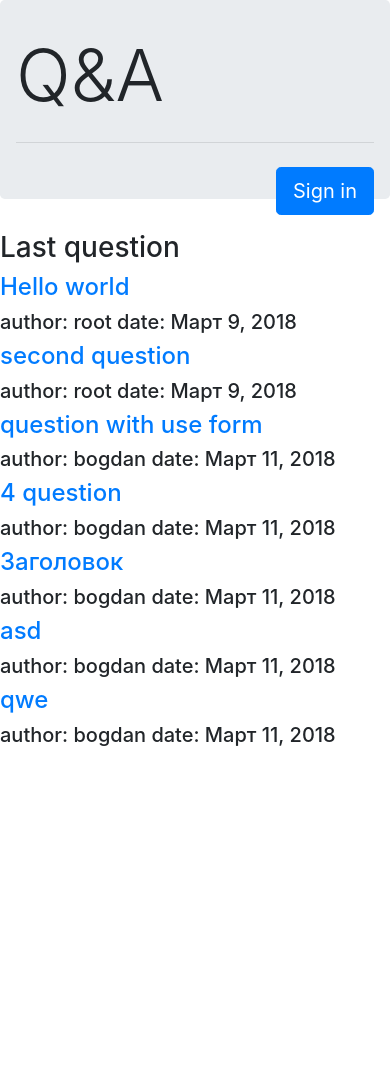
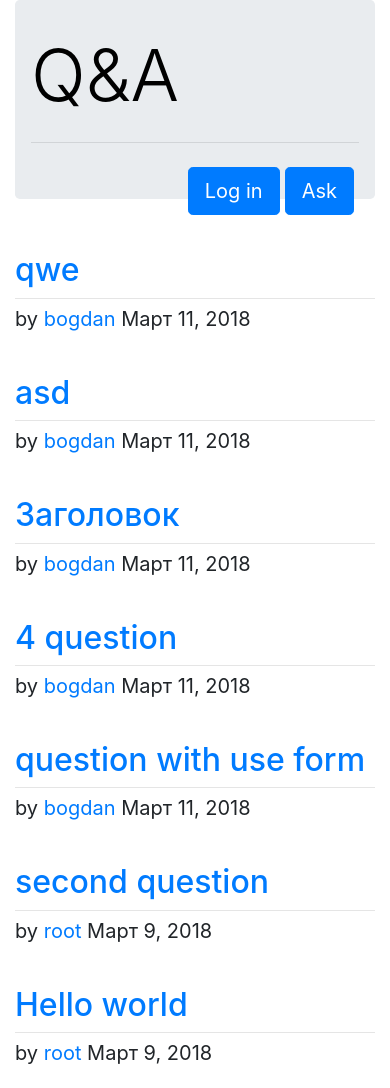
Before and after one commit to bogdan2905/django-clone-quore, a Django app: page /app/ in a window 390 px wide. Before the commit the page ends 746 px from the top, so only its background shows below. Run offline with Django 3.2, Linux system fonts and the light colour scheme; data comes from the database, SQL or seed files in the repository; both versions use the stored data as it was after the commit; data that the repository does not hold is empty; some libraries are stand-ins or nearby versions.

Commit message:
add create questions

```diff
--- a/gunicorn_django/app/models.py
+++ b/gunicorn_django/app/models.py
@@ -3,6 +3,7 @@ from __future__ import unicode_literals
 from datetime import datetime, timedelta
 from django.db import models
 from hashlib import md5
+import uuid
 
 
 class User(models.Model):
@@ -28,7 +29,7 @@ class Question(models.Model):
     author = models.ForeignKey(User, on_delete=models.CASCADE)
 
     def get_url(self):
-        return "question/{}/".format(self.id)
+        return "/app/ask/question/{}/".format(self.id)
 
 
 class Answer(models.Model):
@@ -56,7 +57,7 @@ class Session(models.Model):
         user = User.valid_user(user, hash_password)
 
         if user:
-            session_id = md5().hexdigest()
+            session_id = uuid.uuid4().hex
             if Session.unique_key(session_id) is None:
                 Session.objects.create(user=user, key=session_id,
                                        date=datetime.now() + timedelta(days=2))
--- a/gunicorn_django/app/templates/base.html
+++ b/gunicorn_django/app/templates/base.html
@@ -6,13 +6,20 @@
     <link rel="stylesheet" href="https://maxcdn.bootstrapcdn.com/bootstrap/4.0.0/css/bootstrap.min.css"
           integrity="sha384-Gn5384xqQ1aoWXA+058RXPxPg6fy4IWvTNh0E263XmFcJlSAwiGgFAW/dAiS6JXm" crossorigin="anonymous">
 </head>
-<body>
 
+
+<div class="container">
     <div class="jumbotron">
-    <h1 class="display-3">Q&A</h1>
+        <h1 class="display-3"><a href="/app" style="text-decoration: none; color: #000000">Q&A</a></h1>
         <hr class="my-4">
         {% block head %}
-        <a href="/app/login" class="btn btn-primary btn-lg" style="float: right;">Sign in</a>
+            <a href="/app/ask" class="btn btn-primary btn-lg" style="float: right; margin: 0 5px;">Ask</a>
+            {% if user %}
+                <h4 style="float: left">Hello, {{ user }}</h4>
+                <a href="/app/exit" class="btn btn-primary btn-lg" style="float: right; margin: 0 5px;">Exit</a>
+            {% else %}
+                <a href="/app/login" class="btn btn-primary btn-lg" style="float: right;">Log in</a>
+            {% endif %}
         {% endblock %}
 
 
@@ -20,5 +27,6 @@
 
 
     {% block content %} {% endblock %}
+</div>
 </body>
 </html>
--- a/gunicorn_django/app/templates/main.html
+++ b/gunicorn_django/app/templates/main.html
@@ -1,18 +1,11 @@
 {% extends 'base.html' %}
-{% block head %}
-    {% if user %}
-        <h4>Hello, {{ user }}</h4>
-    {% else %}
-        {{ block.super }}
-    {% endif %}
-{% endblock %}
 {% block content %}
-    <h3>Last question</h3>
     <div class="row">
         {% for question in latest %}
-            <div class="col-md-6">
-                <h4><a href="{{ question.get_url }}">{{ question.description }}</a></h4>
-                <h5>author: {{ question.author }} date: {{ question.pub_date }}</h5>
+            <div class="col-md-12" style="margin: 20px 0">
+                <h2><a href="{{ question.get_url }}" style="text-decoration: none;">{{ question.description }}</a></h2>
+                <hr style="margin: 5px 0">
+                <span style="font-size: 20px">by <a href="#">{{ question.author }}</a> {{ question.pub_date }}</span>
             </div>
         {% endfor %}
     </div>
--- a/gunicorn_django/app/urls.py
+++ b/gunicorn_django/app/urls.py
@@ -1,7 +1,10 @@
 from django.conf.urls import url
-from .views import index, login
+from .views import index, login, logout, create_question, show_question
 
 urlpatterns = [
     url(r'^$', index, name='question'),
-    url(r'^login/$', login)
+    url(r'^login/$', login),
+    url(r'^exit/$', logout),
+    url(r'^ask/$', create_question),
+    url(r'^ask/question/(\d+)', show_question)
 ]
--- a/gunicorn_django/app/views.py
+++ b/gunicorn_django/app/views.py
@@ -1,15 +1,14 @@
 # -*- coding: utf-8 -*-
 from __future__ import unicode_literals
 from datetime import datetime, timedelta
-from django.shortcuts import render, HttpResponse, HttpResponseRedirect
+from django.shortcuts import render, HttpResponse, HttpResponseRedirect, Http404
 from .models import Question, Session
-from .forms import Login
+from .forms import Login, CreateQuestion
 
 
 def index(request):
-    latest = Question.objects.order_by('id').all()[:10]
+    latest = Question.objects.order_by('-id').all()[:10]
     user = request.user
-    print(user)
     return render(request, 'main.html', context={'latest': latest, 'user': user})
 
 
@@ -33,3 +32,35 @@ def login(request):
 
     form = Login()
     return render(request, 'login.html', {'errors': errors, 'form': form})
+
+
+def logout(request):
+    session_id = request.COOKIES.get("session_id")
+    if session_id is not None:
+        Session.objects.filter(key=session_id).delete()
+
+    return HttpResponseRedirect('/app')
+
+
+def create_question(request):
+    if request.method == 'POST':
+
+        form = CreateQuestion(request.POST)
+
+        if form.is_valid():
+            question = form.save(request.user)
+            url = question.get_url()
+            return HttpResponseRedirect(url)
+    elif request.user:
+        form = CreateQuestion()
+    else:
+        return HttpResponseRedirect('/app/login')
+    return render(request, 'ask.html', {'form': form})
+
+
+def show_question(request, id_question):
+    try:
+        question = Question.objects.get(id=id_question)
+        return render(request, 'question.html', {'question': question})
+    except Question.DoesNotExist:
+        return Http404
```
Also changed, not shown: gunicorn_django/app/forms.py (+13 -1 lines), gunicorn_django/app/templates/ask.html (added, +13 -0 lines), gunicorn_django/app/templates/question.html (added, +22 -0 lines), gunicorn_django/db.sqlite3. Lines whose indentation alone changed are shown as unchanged.
